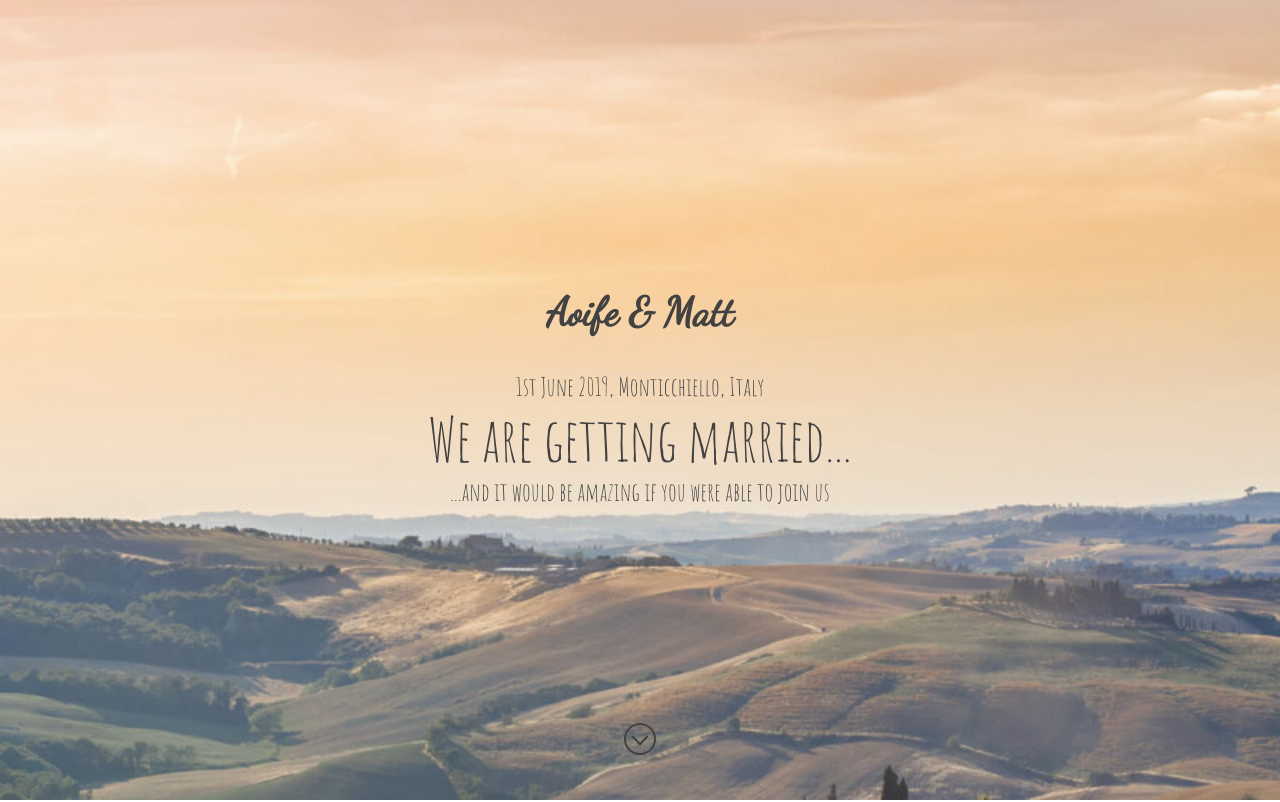
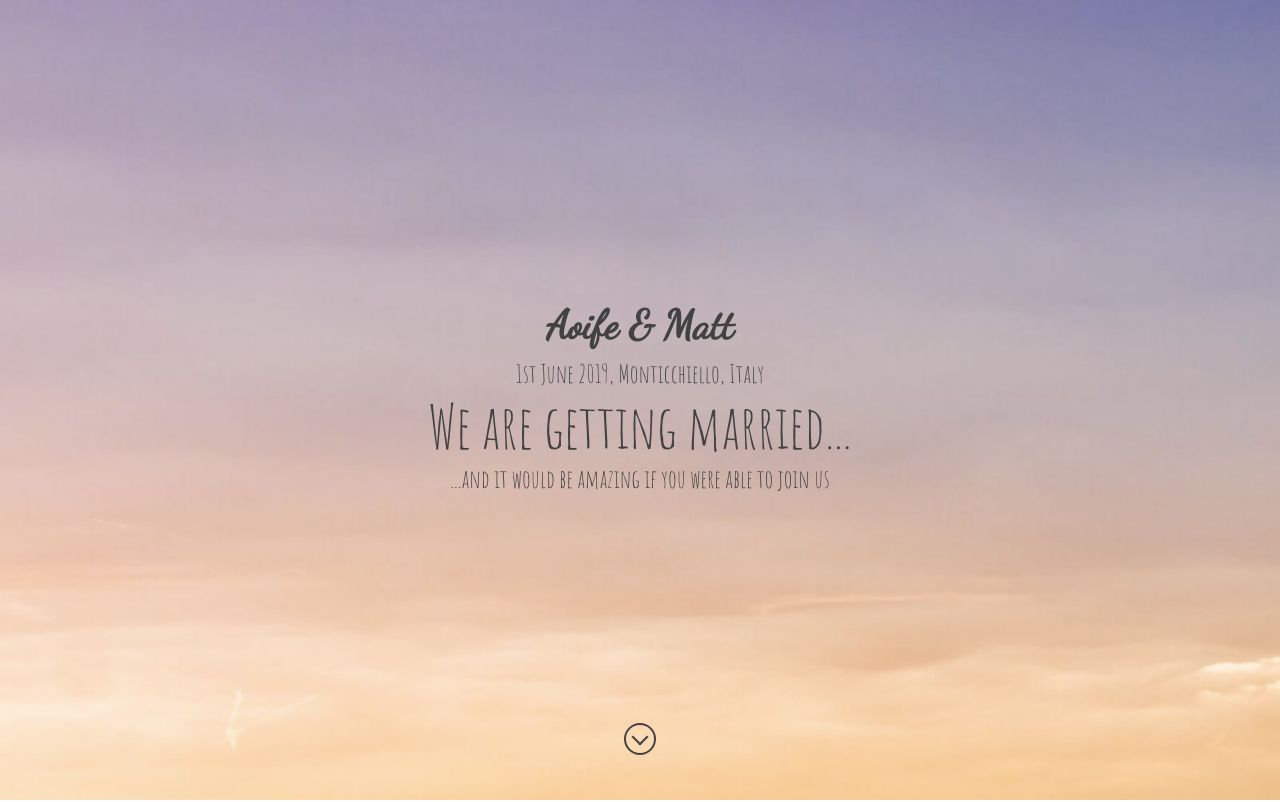
Before and after one commit to bananacrisp/aoifeandmatt, a plain HTML site: page index.html in a window 1280 px wide. Shown: the top 802 px of the page. Drawn offline with nearby package versions, Linux system fonts and the light colour scheme.

Commit message:
Updated CSS

```diff
--- a/dist/css/custom.css
+++ b/dist/css/custom.css
@@ -13,7 +13,7 @@ header h1 {
 }
 
 header {
-	background: url("../img/bg_header.jpg") no-repeat center center fixed;
+	background: url("../img/bg_header.jpg") no-repeat top center fixed;
 	-webkit-background-size: cover;
 	-moz-background-size: cover;
 	-o-background-size: cover;
--- a/index.html
+++ b/index.html
@@ -32,15 +32,12 @@
         </div>
     </nav> -->
 
-
     <!-- Header -->
     <header>
-      <h2 class="title-names">Aoife & Matt</h2>
-      <br>
-      <h2 class="subtitle">1st June 2019, Monticchiello, Italy</h2>
-      <h1 class="title">We are getting married...</h1>
-      <h2 class="subtitle">...and it would be amazing if you were able to join us</h2>
-
+       <h2 class="title-names">Aoife & Matt</h2>
+       <h2 class="subtitle">1st June 2019, Monticchiello, Italy</h2>
+       <h1 class="title">We are getting married...</h1>
+       <h2 class="subtitle">...and it would be amazing if you were able to join us</h2>
       <a class="scroll-down" href="#"></a>
     </header>
 
```
Also changed, not shown: 1 other file.
